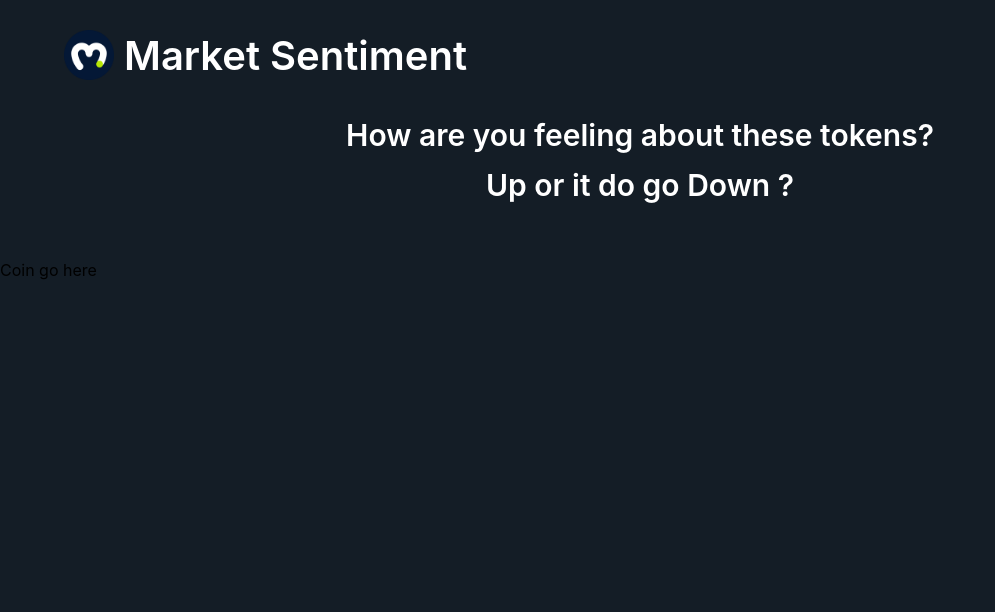
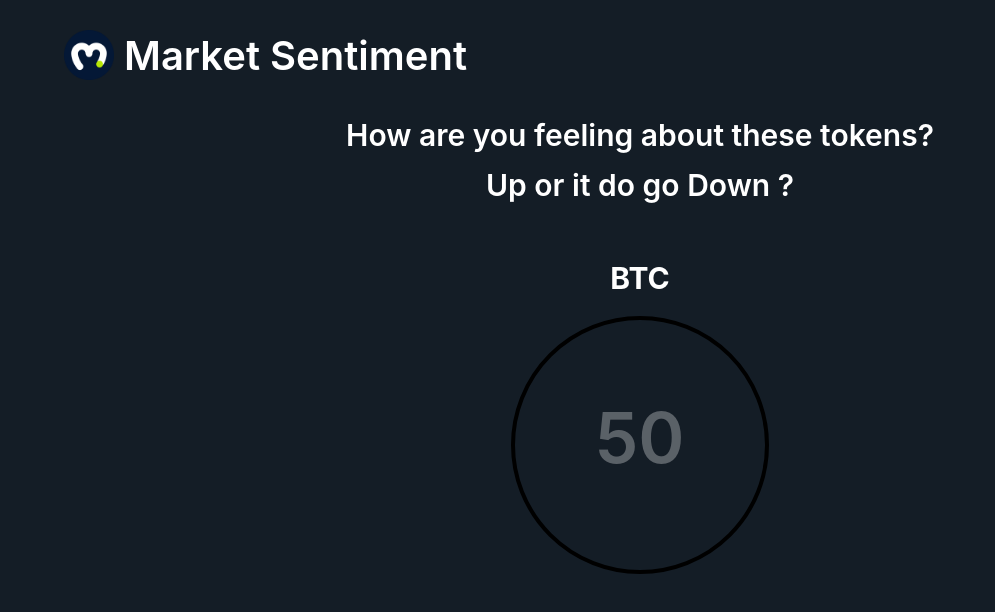
Before and after one commit to gepthecoder/sentiment-moralis-dapp, a React (Create React App) app: page / in a window 1280 px wide. Shown: the top 612 px of the page, without its empty margins (0-995 px from the left). Built offline with nearby package versions, Linux system fonts and the light colour scheme; what react-moralis would draw is missing.

Commit message:
$0013: [App] [Interface] [Tokens]: code format + style token component with circle, wave and name

```diff
--- a/src/App.js
+++ b/src/App.js
@@ -21,13 +21,9 @@ const App = () => {
       <div className="instructions">
         How are you feeling about these tokens? Up or it do go Down ?
       </div>
-
-     <Coin
-        perc={btc}
-        setPerc={setBtc}
-        token={"BTC"}
-     />
-
+      <div className="list">
+        <Coin perc={btc} setPerc={setBtc} token={"BTC"} />
+      </div>
     </>
   );
 };
--- a/src/components/Coin.js
+++ b/src/components/Coin.js
@@ -2,13 +2,25 @@ import React, { useEffect, useState } from "react";
 import "./Coin.css";
 
 
-function Coin() {
+function Coin({perc, setPerc, token}) {
 
   return (
     <>
       <div>
-        Coin go here
+        <div className="token">
+          {token}
+        </div>
+        <div className="circle">
+          <div className="wave"
+
+          >
+          </div>
+          <div className="percentage">
+            {perc}
+          </div>
+        </div>
       </div>
+
     </>
   );
 }
```
Lines whose indentation alone changed are shown as unchanged.
